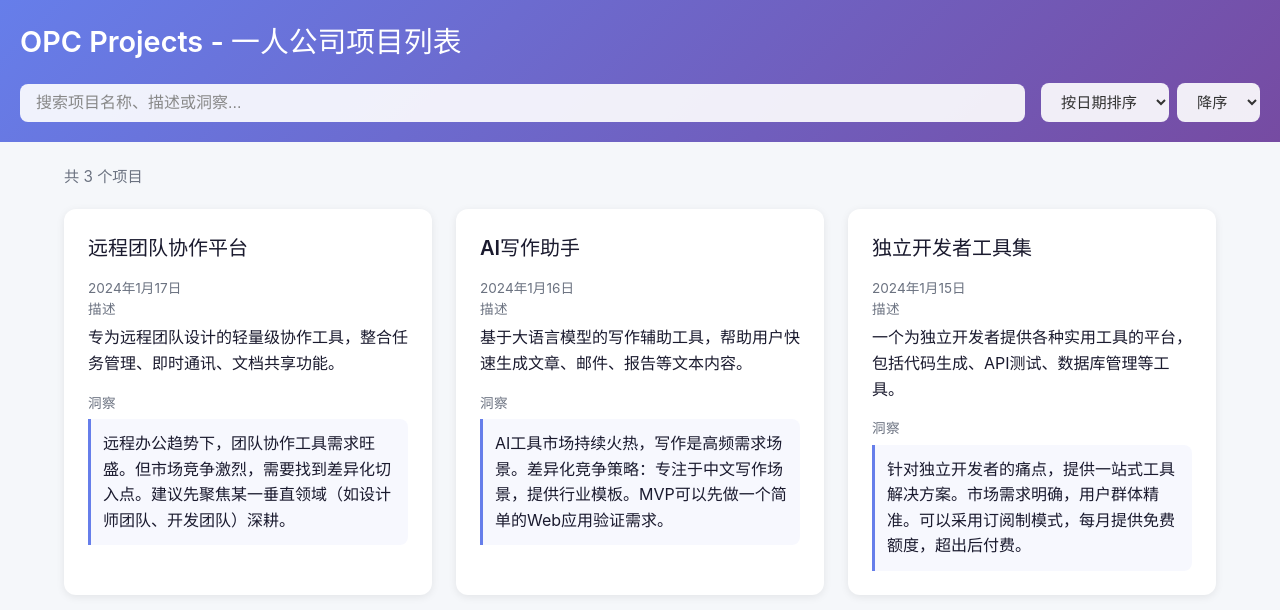
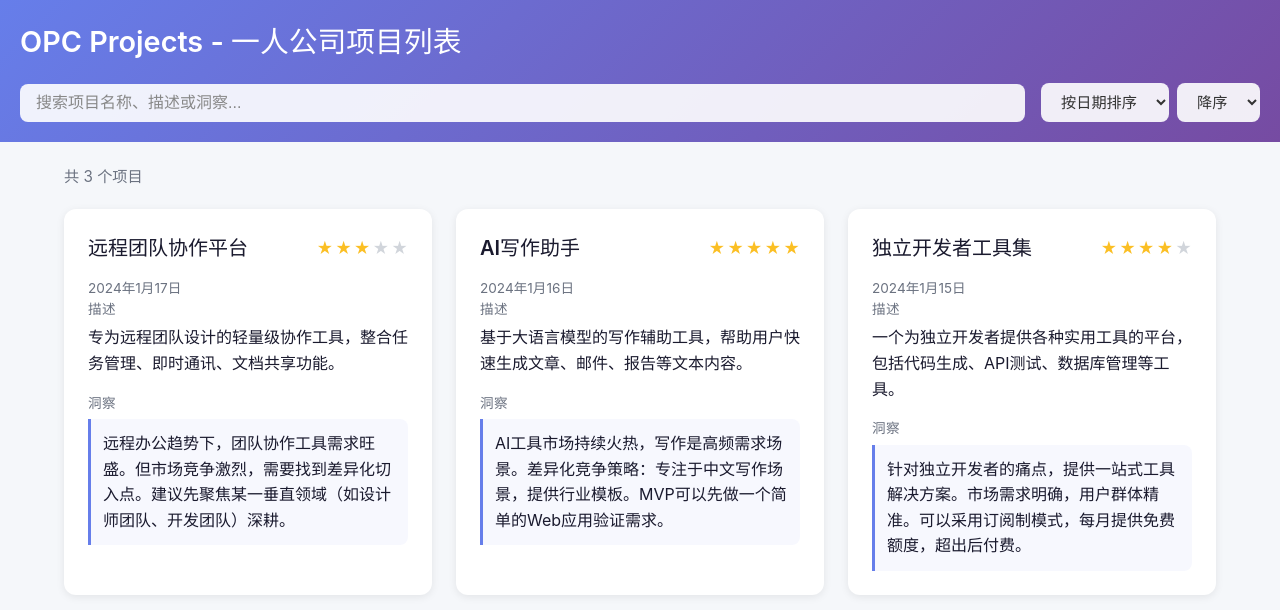
Before and after one commit to zpbc007/opc-projects, a React (Vite) app: page / in a window 1280 px wide. Shown: the top 610 px of the page. Built offline with nearby package versions, Linux system fonts and the light colour scheme.

Commit message:
feat: 为项目添加评分功能并支持按评分排序
- 在Project接口中添加rating字段
- 在项目卡片中显示星级评分
- 扩展排序功能支持按评分排序
- 更新现有项目数据添加评分信息

```diff
--- a/src/App.tsx
+++ b/src/App.tsx
@@ -8,7 +8,7 @@ function App() {
   const allProjects = useMemo(() => loadAllProjects(), []);
 
   const [searchQuery, setSearchQuery] = useState('');
-  const [sortBy, setSortBy] = useState<'date' | 'name'>('date');
+  const [sortBy, setSortBy] = useState<'date' | 'name' | 'rating'>('date');
   const [sortOrder, setSortOrder] = useState<'asc' | 'desc'>('desc');
 
   const displayedProjects = useMemo(() => {
--- a/src/components/Header/Header.tsx
+++ b/src/components/Header/Header.tsx
@@ -3,10 +3,10 @@ import './Header.css';
 
 interface HeaderProps {
   searchQuery: string;
-  sortBy: 'date' | 'name';
+  sortBy: 'date' | 'name' | 'rating';
   sortOrder: 'asc' | 'desc';
   onSearchChange: (query: string) => void;
-  onSortByChange: (sortBy: 'date' | 'name') => void;
+  onSortByChange: (sortBy: 'date' | 'name' | 'rating') => void;
   onSortOrderChange: (order: 'asc' | 'desc') => void;
 }
 
@@ -33,10 +33,11 @@ export function Header({
           <select
             className="sort-select"
             value={sortBy}
-            onChange={(e) => onSortByChange(e.target.value as 'date' | 'name')}
+            onChange={(e) => onSortByChange(e.target.value as 'date' | 'name' | 'rating')}
           >
             <option value="date">按日期排序</option>
             <option value="name">按名称排序</option>
+            <option value="rating">按评分排序</option>
           </select>
           <select
             className="sort-select"
--- a/src/components/ProjectCard/ProjectCard.css
+++ b/src/components/ProjectCard/ProjectCard.css
@@ -14,8 +14,29 @@
 .project-card-title {
   font-size: 1.25rem;
   font-weight: 600;
+  margin-bottom: 0;
+  color: var(--text-primary, #1a1a2e);
+}
+
+.project-card-header {
+  display: flex;
+  justify-content: space-between;
+  align-items: center;
   margin-bottom: 12px;
-  color: var(--text-primary, #1a1a2e);
+}
+
+.project-card-rating {
+  display: flex;
+  gap: 2px;
+}
+
+.rating-star {
+  font-size: 1rem;
+  color: #d1d5db;
+}
+
+.rating-star.filled {
+  color: #fbbf24;
 }
 
 .project-card-date {
--- a/src/components/ProjectCard/ProjectCard.tsx
+++ b/src/components/ProjectCard/ProjectCard.tsx
@@ -15,9 +15,27 @@ export function ProjectCard({ project }: ProjectCardProps) {
     });
   };
 
+  const renderRating = (rating: number) => {
+    return (
+      <div className="project-card-rating">
+        {[1, 2, 3, 4, 5].map((star) => (
+          <span
+            key={star}
+            className={`rating-star ${star <= rating ? 'filled' : ''}`}
+          >
+            ★
+          </span>
+        ))}
+      </div>
+    );
+  };
+
   return (
     <article className="project-card">
-      <h2 className="project-card-title">{project.name}</h2>
+      <div className="project-card-header">
+        <h2 className="project-card-title">{project.name}</h2>
+        {renderRating(project.rating)}
+      </div>
       <time className="project-card-date" dateTime={project.created_at}>
         {formatDate(project.created_at)}
       </time>
--- a/src/data/2024-01-15.json
+++ b/src/data/2024-01-15.json
@@ -4,6 +4,7 @@
     "name": "独立开发者工具集",
     "description": "一个为独立开发者提供各种实用工具的平台，包括代码生成、API测试、数据库管理等工具。",
     "insight": "针对独立开发者的痛点，提供一站式工具解决方案。市场需求明确，用户群体精准。可以采用订阅制模式，每月提供免费额度，超出后付费。",
+    "rating": 4,
     "created_at": "2024-01-15T10:00:00Z"
   },
   {
@@ -11,6 +12,7 @@
     "name": "AI写作助手",
     "description": "基于大语言模型的写作辅助工具，帮助用户快速生成文章、邮件、报告等文本内容。",
     "insight": "AI工具市场持续火热，写作是高频需求场景。差异化竞争策略：专注于中文写作场景，提供行业模板。MVP可以先做一个简单的Web应用验证需求。",
+    "rating": 5,
     "created_at": "2024-01-16T14:30:00Z"
   },
   {
@@ -18,6 +20,7 @@
     "name": "远程团队协作平台",
     "description": "专为远程团队设计的轻量级协作工具，整合任务管理、即时通讯、文档共享功能。",
     "insight": "远程办公趋势下，团队协作工具需求旺盛。但市场竞争激烈，需要找到差异化切入点。建议先聚焦某一垂直领域（如设计师团队、开发团队）深耕。",
+    "rating": 3,
     "created_at": "2024-01-17T09:15:00Z"
   }
 ]
--- a/src/types/project.ts
+++ b/src/types/project.ts
@@ -3,5 +3,6 @@ export interface Project {
   name: string;
   description: string;
   insight: string;
+  rating: number;
   created_at: string;
 }
--- a/src/utils/dataLoader.ts
+++ b/src/utils/dataLoader.ts
@@ -34,7 +34,7 @@ export function filterProjects(projects: Project[], query: string): Project[] {
 
 export function sortProjects(
   projects: Project[],
-  sortBy: 'date' | 'name',
+  sortBy: 'date' | 'name' | 'rating',
   order: 'asc' | 'desc'
 ): Project[] {
   return [...projects].sort((a, b) => {
@@ -42,8 +42,10 @@ export function sortProjects(
 
     if (sortBy === 'date') {
       comparison = new Date(a.created_at).getTime() - new Date(b.created_at).getTime();
-    } else {
+    } else if (sortBy === 'name') {
       comparison = a.name.localeCompare(b.name, 'zh-CN');
+    } else if (sortBy === 'rating') {
+      comparison = a.rating - b.rating;
     }
 
     return order === 'asc' ? comparison : -comparison;
--- /dev/null
+++ b/src/vite-env.d.ts
@@ -0,0 +1 @@
+/// <reference types="vite/client" />
```
